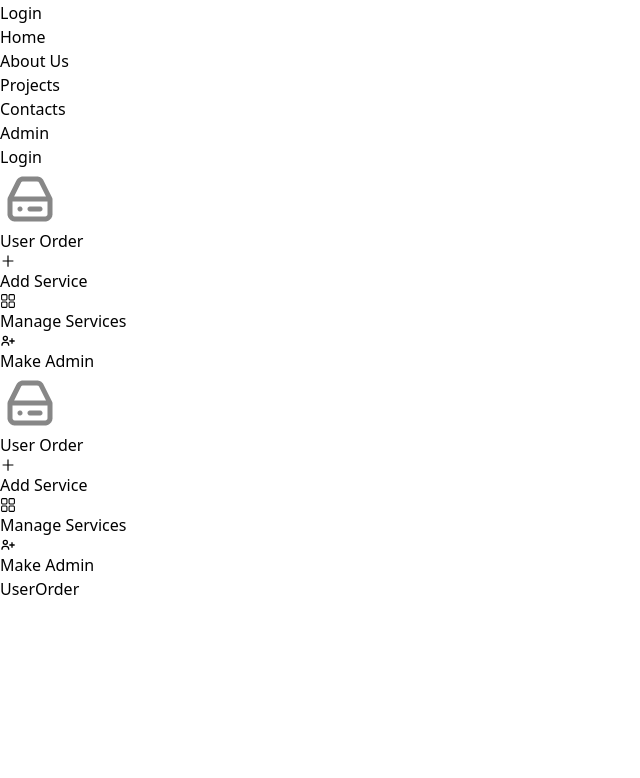
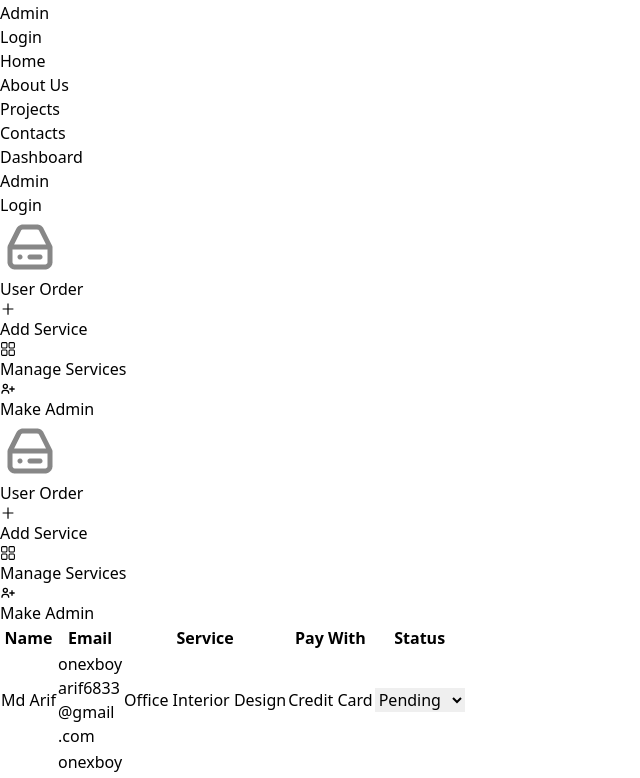
Before and after one commit to hossainarif37/luxury-living-client, a React (Vite) app: page /admin/user-order in a window 1280 px wide. Shown: the part 320-1098 px from the top of the page, without its empty margins (0-640 px from the left). Before the commit the page ends 921 px from the top, so only its background shows below. Built offline with nearby package versions, Linux system fonts and the light colour scheme.

Commit message:
added some pages as nested pages of admin

```diff
--- a/src/components/Drawer.jsx
+++ b/src/components/Drawer.jsx
@@ -24,7 +24,7 @@ const Drawer = ({ menuItems }) => {
             {/* -------Mobile Version End------*/}
 
             {/* Page Content */}
-            <div onClick={() => setDrawerToggle(false)} className="bg-slate-50 pt-3 pb-10 px-5 w-full">
+            <div onClick={() => setDrawerToggle(false)} className="bg-slate-50 lg:pt-3 pb-10 lg:px-5 w-full">
                 <Outlet />
             </div>
         </div>
--- a/src/index.css
+++ b/src/index.css
@@ -48,6 +48,7 @@ body {
     .footer-menu a:hover {
         @apply text-white
     }
+
 }
 
 @layer utilities {
@@ -66,4 +67,8 @@ body {
     .bg-primary {
         @apply bg-[#251D58]
     }
+
+    .bg-secondary {
+        @apply bg-[#1F1632]
+    }
 }
--- a/src/pages/Admin/AddService.jsx
+++ b/src/pages/Admin/AddService.jsx
@@ -1,8 +1,27 @@
+import { AiOutlineCloudUpload } from 'react-icons/ai'
 
 const AddService = () => {
     return (
-        <div>
-            AddService
+        <div className='lg:bg-white lg:p-7 rounded-2xl mt-5 lg:ml-3 lg:mr-10'>
+            <div className="grid grid-cols-1 lg:grid-cols-2 gap-x-10 gap-y-5 items-center ">
+                <div className='space-y-2'>
+                    <label className='font-semibold text-primary'>Service Title</label>
+                    <input className="input bg-white border" type="text" placeholder="Enter Title" />
+                </div>
+                <div className=" space-y-2">
+                    <label className='font-semibold text-primary'>Image</label>
+                    <div className="input w-40 bg-[#EDEAFF] border border-[#251D58] relative flex items-center gap-2">
+                        <AiOutlineCloudUpload className='text-2xl' />
+                        <span className='text-secondary'>Upload Image</span>
+                        <input className="absolute inset-0 opacity-0" type="file" />
+                    </div>
+                </div>
+                <div className="flex flex-col space-y-2">
+                    <label className='font-semibold text-primary' htmlFor="service-description">Description</label>
+                    <textarea className='textarea bg-white border' placeholder='Enter Description' name="" id="service-description" cols="30" rows="4"></textarea>
+                </div>
+            </div>
+            <button className='btn mt-5'>Submit</button>
         </div>
     );
 };
--- a/src/pages/Admin/UserOrder.jsx
+++ b/src/pages/Admin/UserOrder.jsx
@@ -1,9 +1,46 @@
 
 const UserOrder = () => {
+    const tableArr = [];
+    for (let index = 0; index < 10; index++) {
+        tableArr.push(index);
+    }
     return (
-        <div>
-            UserOrder
-        </div>
+        <div className="overflow-x-auto py-3 lg:px-5 lg:mr-10 rounded-2xl bg-white">
+            <table className="w-full text-left">
+                {/* -------head-------- */}
+                <thead className="">
+                    <tr className="flex justify-between text-xs lg:text-sm lg:mb-5 lg:bg-[#F5F6FA] rounded-2xl py-3 px-5 ">
+                        <th className="font-semibold flex-1">Name</th>
+                        <th className="font-semibold flex-1 ">Email</th>
+                        <th className="font-semibold flex-1 lg:ml-10 lg:pl-5">Service</th>
+                        <th className="font-semibold flex-1 ">Pay With</th>
+                        <th className="font-semibold flex-1  ">Status</th>
+                    </tr>
+                </thead>
+                {/* -------body------- */}
+                <tbody className="space-y-10">
+                    {
+                        tableArr.map((i) => <>
+                            <tr className="flex justify-between  space-x-5 px-5 text-xs lg:text-sm ">
+                                <td className="flex-1">Md Arif</td>
+                                <td className="flex-1 ">onexboy<br className="lg:hidden"/>arif6833<br className="lg:hidden"/>@gmail<br className="lg:hidden"/>.com</td>
+                                <td className="flex-1 lg:ml-10">Office Interior Design</td>
+                                <td className="flex-1">Credit Card</td>
+                                <td className="flex-1">
+                                    <select className="bg-white" name="" id="">
+                                        <option value="">Pending</option>
+                                        <option value="">On going</option>
+                                        <option value="">Done</option>
+                                    </select>
+                                </td>
+                            </tr>
+                        </>)
+                    }
+
+
+                </tbody>
+            </table>
+        </div >
     );
 };
 
--- a/src/routes/routes.jsx
+++ b/src/routes/routes.jsx
@@ -43,7 +43,7 @@ export const router = createBrowserRouter([
                 children: [
                     {
                         path: 'cart',
-                        element: <Cart />
+                        element: <Cart />,
                     },
                     {
                         path: 'order-list',
--- a/src/shared/Navbar.jsx
+++ b/src/shared/Navbar.jsx
@@ -3,7 +3,6 @@ import logo from '../assets/Icon/nav_logo.png';
 import { AiOutlineMenu } from 'react-icons/ai'
 import { useContext } from 'react';
 import { Menu } from '../ContextAPI/ContextAPI';
-import { isAdmin } from '../Auth/user';
 const Navbar = () => {
 
     const navigate = useNavigate();
@@ -24,7 +23,8 @@ const Navbar = () => {
         <li><Link to='/about'>About Us</Link></li>
         <li><Link to='/projects'>Projects</Link></li>
         <li><Link to='/contacts'>Contacts</Link></li>
-        {isAdmin ? <li><Link to='/admin/user-order'>Admin</Link></li> : <li><Link to='/dashboard/cart'>Dashboard</Link></li>}
+        <li><Link to='/dashboard/cart'>Dashboard</Link></li>
+        <li><Link to='/admin/user-order'>Admin</Link></li>
     </>
 
     return (
```
